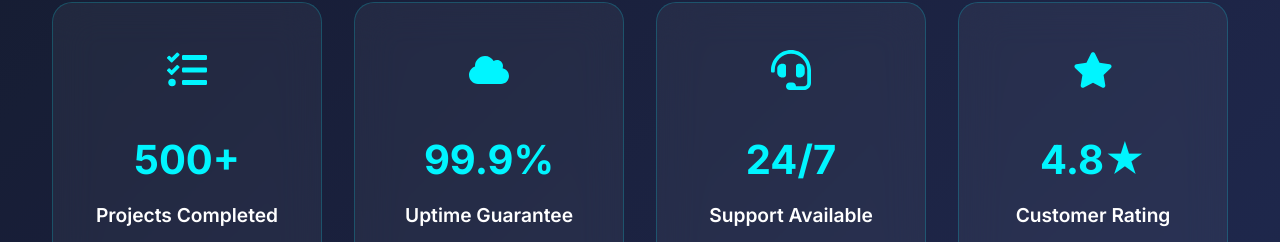
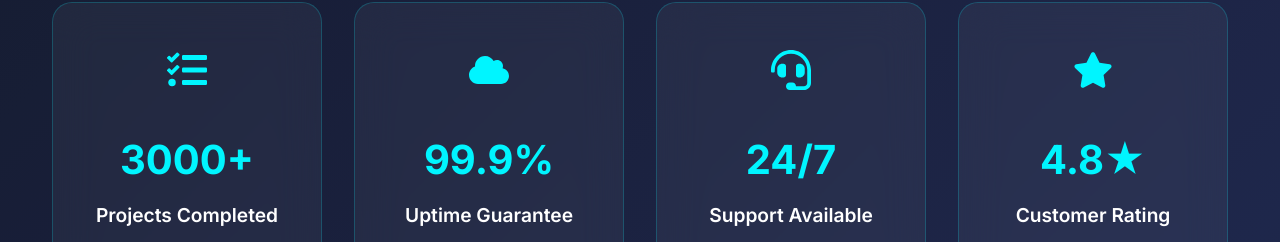
Before and after one commit to Kajaluxshan7/AK-Vision-Systems, a React (Vite) app: page / in a window 1280 px wide. Shown: the part 1317-1559 px from the top of the page. Built offline with nearby package versions, Linux system fonts and the light colour scheme.

Commit message:
contact us

```diff
--- a/src/components/SimpleEnhancedHome.jsx
+++ b/src/components/SimpleEnhancedHome.jsx
@@ -224,7 +224,7 @@ const SimpleEnhancedHome = () => {
             whileInView={{ opacity: 1, scale: 1 }}
             transition={{ duration: 0.6 }}
           >
-            <h3>500+</h3>
+            <h3>3000+</h3>
             <p>Installations</p>
           </motion.div>
           <motion.div
--- a/src/pages/AdvancedHome.jsx
+++ b/src/pages/AdvancedHome.jsx
@@ -13,7 +13,7 @@ import {
 const AdvancedHome = () => {
   const stats = [
     {
-      number: "500+",
+      number: "3000+",
       label: "Projects Completed",
       icon: <FaTasks style={{ color: "#00f5ff", fontSize: "2.5rem" }} />,
       description: "Successfully delivered across Canada",
--- a/src/pages/EnhancedHome.jsx
+++ b/src/pages/EnhancedHome.jsx
@@ -113,7 +113,7 @@ function EnhancedHome() {
 
   // Enhanced statistics
   const stats = [
-    { number: "500+", label: "Projects Completed", icon: "🚀" },
+    { number: "3000+", label: "Projects Completed", icon: "🚀" },
     { number: "100+", label: "Happy Clients", icon: "😊" },
     { number: "10+", label: "Years Experience", icon: "⭐" },
     { number: "24/7", label: "AI Support", icon: "🤖" },
--- a/src/pages/Home.jsx
+++ b/src/pages/Home.jsx
@@ -55,7 +55,7 @@ function Home() {
   ];
 
   const stats = [
-    { number: "500+", label: "Projects Completed" },
+    { number: "3000+", label: "Projects Completed" },
     { number: "100+", label: "Happy Clients" },
     { number: "5+", label: "Years Experience" },
     { number: "24/7", label: "Support Available" },
@@ -66,7 +66,7 @@ function Home() {
     {
       icon: <FaTasks style={{ color: "#00f5ff", fontSize: "2.5rem" }} />,
       title: "Projects",
-      value: "500+",
+      value: "3000+",
       subtitle: "Projects Completed",
       description: "Successfully delivered across Canada",
     },
```
